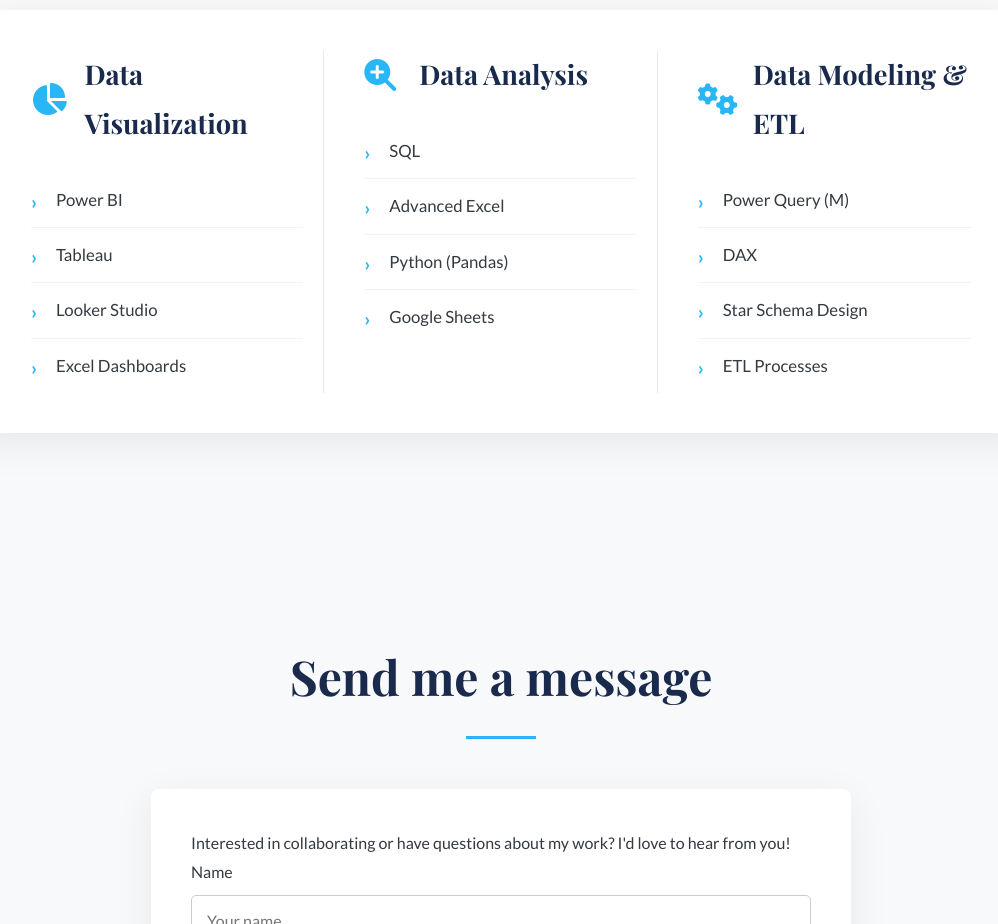
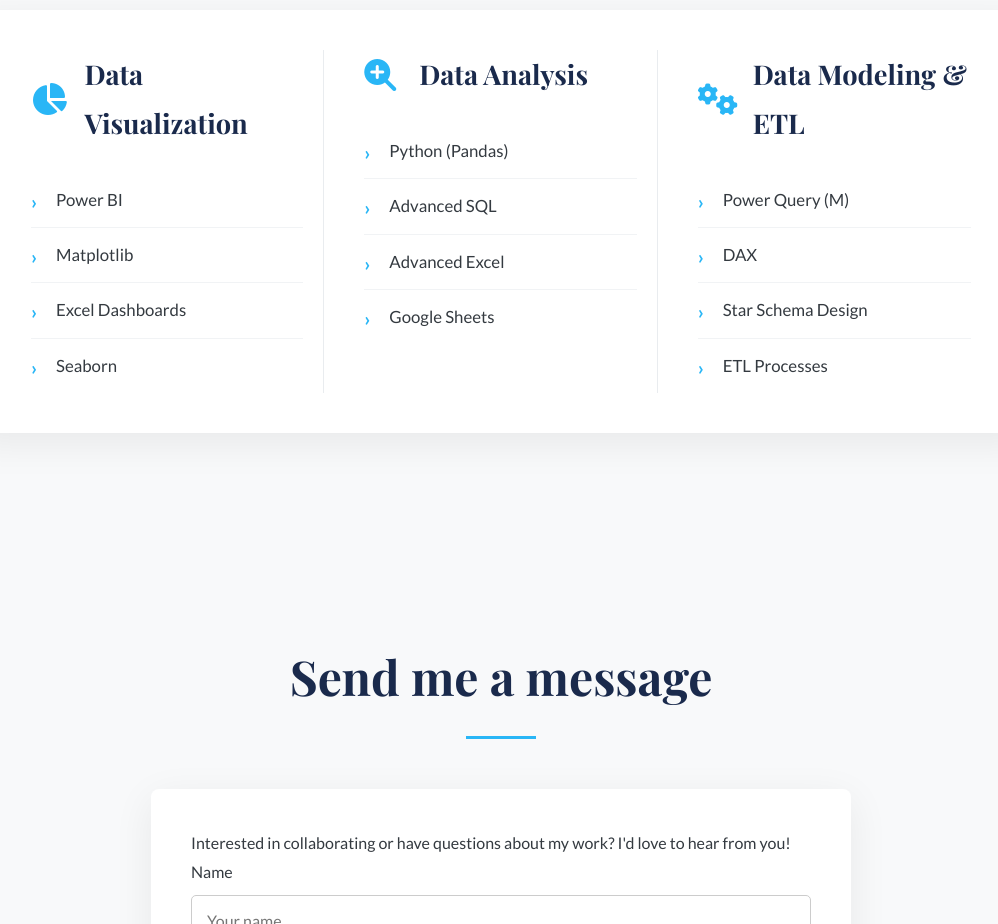
Before and after one commit to MohamedAlaa-TheAnalyst/MohamedAlaa-TheAnalyst.github.io, a plain HTML site: page index.html in a window 1280 px wide. Shown: the part 2700-3624 px from the top of the page, without its empty margins (139-1137 px from the left). Drawn offline with nearby package versions, Linux system fonts and the light colour scheme.

Commit message:
Update index.html

```diff
--- a/index.html
+++ b/index.html
@@ -150,9 +150,9 @@
                 </div>
                 <ul class="skill-list">
                     <li>Power BI</li>
-                    <li>Tableau</li>
-                    <li>Looker Studio</li>
+                    <li>Matplotlib</li>
                     <li>Excel Dashboards</li>
+                    <li>Seaborn</li>
                 </ul>
             </div>
 
@@ -163,9 +163,9 @@
                     <h3>Data Analysis</h3>
                 </div>
                 <ul class="skill-list">
-                    <li>SQL</li>
+                    <li>Python (Pandas)</li>
+                    <li>Advanced SQL</li>
                     <li>Advanced Excel</li>
-                    <li>Python (Pandas)</li>
                     <li>Google Sheets</li>
                 </ul>
             </div>
@@ -194,7 +194,7 @@
         <h2>Send me a message</h2>
 
         <!--💡UPDATE: Go to formsubmit.co and replace the email with your own-->
-        <form action="https://formsubmit.co/your-email@example.com" method="POST" class="contact-form">
+        <form action="https://formsubmit.co/mohamedzayan230@gmail.com" method="POST" class="contact-form">
             <p> Interested in collaborating or have questions about my work? I'd love to hear from you!</p>
 
             <!-- Form Fields -->
```
